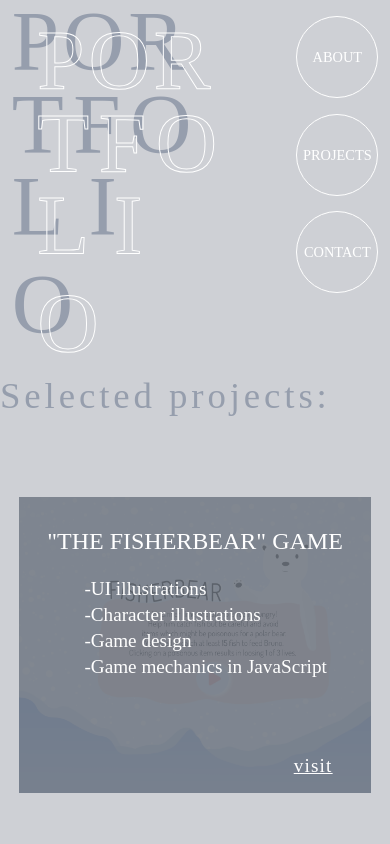
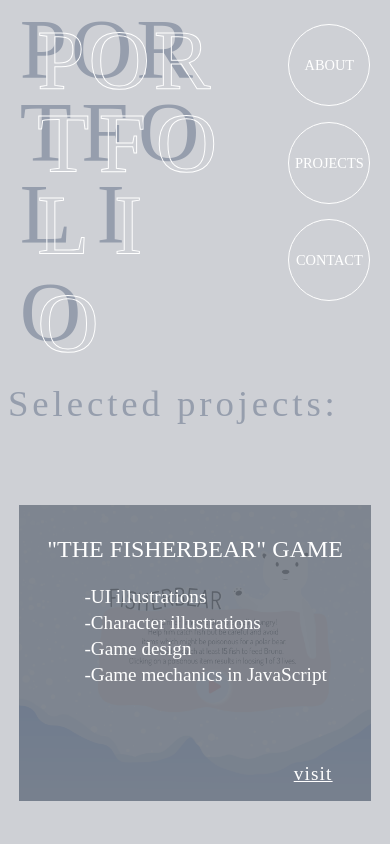
Before and after one commit to julialendzion/portfolio, a plain HTML site: page projects.html in a window 390 px wide. Shown: the top 844 px of the page. Drawn offline with Linux system fonts and the light colour scheme; a web font is replaced by a local one.

Commit message:
small changes-projects

```diff
--- a/projects.css
+++ b/projects.css
@@ -116,8 +116,10 @@ h3 {
 }
 
 @media only screen and (max-width: 400px) {
+  html {
+    overflow-y: hidden;
+  }
   body {
-    margin: 0;
     justify-content: center;
   }
   .portfolioPhotoBox {
```
